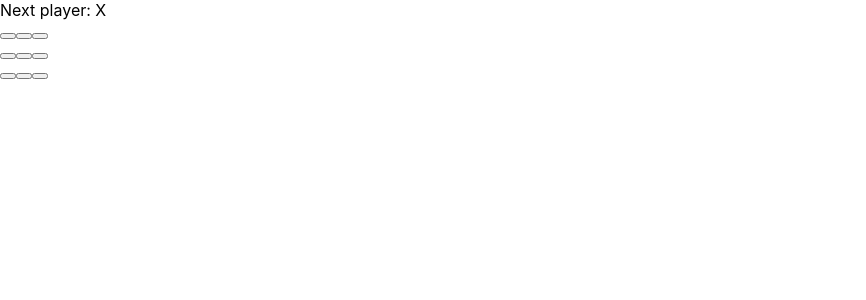
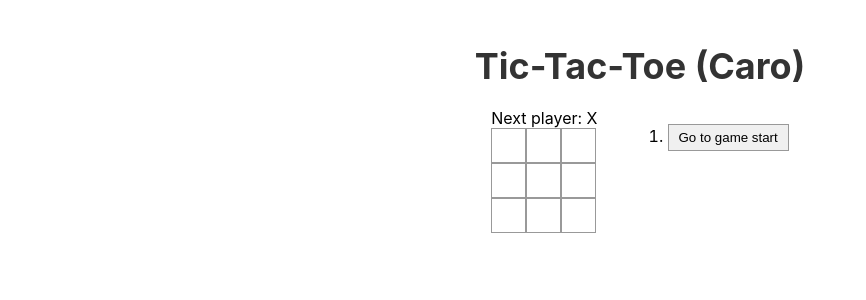
Before and after one commit to sontn/my-first-react-app, a React (Create React App) app: page / in a window 1280 px wide. Shown: the top 300 px of the page, without its empty margins (0-866 px from the left). Built offline with nearby package versions, Linux system fonts and the light colour scheme.

Commit message:
Final game 3x3

```diff
--- a/src/App.css
+++ b/src/App.css
@@ -1,6 +1,58 @@
-/* In your CSS */
-.avatar {
-  width: 90px;
-  height: 90px;
-  border-radius: 50%;
+.game-container {
+  display: flex;
+  flex-direction: column;
+  align-items: center;
+  padding: 20px;
 }
+
+.game-title {
+  font-size: 36px;
+  margin-bottom: 20px;
+  color: #333;
+}
+
+.game {
+  display: flex;
+  flex-direction: row;
+  justify-content: center;
+  align-items: flex-start;
+}
+
+.game-board {
+  margin-right: 20px;
+}
+
+.game-info {
+  margin-left: 20px;
+}
+
+.game-info ol {
+  padding-left: 30px;
+}
+
+.game-info button {
+  margin-bottom: 5px;
+  padding: 5px 10px;
+  background-color: #f0f0f0;
+  border: 1px solid #999;
+  cursor: pointer;
+}
+
+.square {
+  width: 35px;
+  height: 35px;
+  font-size: 24px;
+  font-weight: bold;
+  line-height: 35px;
+  padding: 0;
+  text-align: center;
+  background: #fff;
+  border: 1px solid #999;
+  float: left;
+}
+
+.board-row:after {
+  clear: both;
+  content: '';
+  display: table;
+}
--- a/src/App.js
+++ b/src/App.js
@@ -1,3 +1,5 @@
+import './App.css';
+
 import { useState } from 'react';
 
 function Square({ value, onSquareClick }) {
@@ -8,16 +10,12 @@
   );
 }
 
-export default function Board() {
-  const [xIsNext, setXIsNext] = useState(true);
-  const [squares, setSquares] = useState(Array(9).fill(null));
-
+function Board({ xIsNext, squares, onPlay }) {
   function handleClick(i) {
     if (squares[i] || calculateWinner(squares)) return;
     const nextSquares = squares.slice();
     nextSquares[i] = xIsNext ? 'X' : 'O';
-    setSquares(nextSquares);
-    setXIsNext(!xIsNext);
+    onPlay(nextSquares);
   }
 
   const winner = calculateWinner(squares);
@@ -69,3 +67,52 @@
   }
   return null;
 }
+
+export default function Game() {
+  const [history, setHistory] = useState([Array(9).fill(null)]);
+  const [currentMove, setCurrentMove] = useState(0);
+  const xIsNext = currentMove % 2 === 0;
+  const currentSquares = history[currentMove];
+
+  function handlePlay(nextSquares) {
+    const nextHistory = [...history.slice(0, currentMove + 1), nextSquares];
+    setHistory(nextHistory);
+    setCurrentMove(nextHistory.length - 1);
+  }
+
+  function jumpTo(nextMove) {
+    setCurrentMove(nextMove);
+  }
+
+  const moves = history.map((squares, move) => {
+    let description;
+    if (move > 0) {
+      description = 'Go to move #' + move;
+    } else {
+      description = 'Go to game start';
+    }
+    return (
+      <li key={move}>
+        <button onClick={() => jumpTo(move)}>{description}</button>
+      </li>
+    );
+  });
+
+  return (
+    <div className="game-container">
+      <h1 className="game-title">Tic-Tac-Toe (Caro)</h1>
+      <div className="game">
+        <div className="game-board">
+          <Board
+            xIsNext={xIsNext}
+            squares={currentSquares}
+            onPlay={handlePlay}
+          />
+        </div>
+        <div className="game-info">
+          <ol>{moves}</ol>
+        </div>
+      </div>
+    </div>
+  );
+}
```
